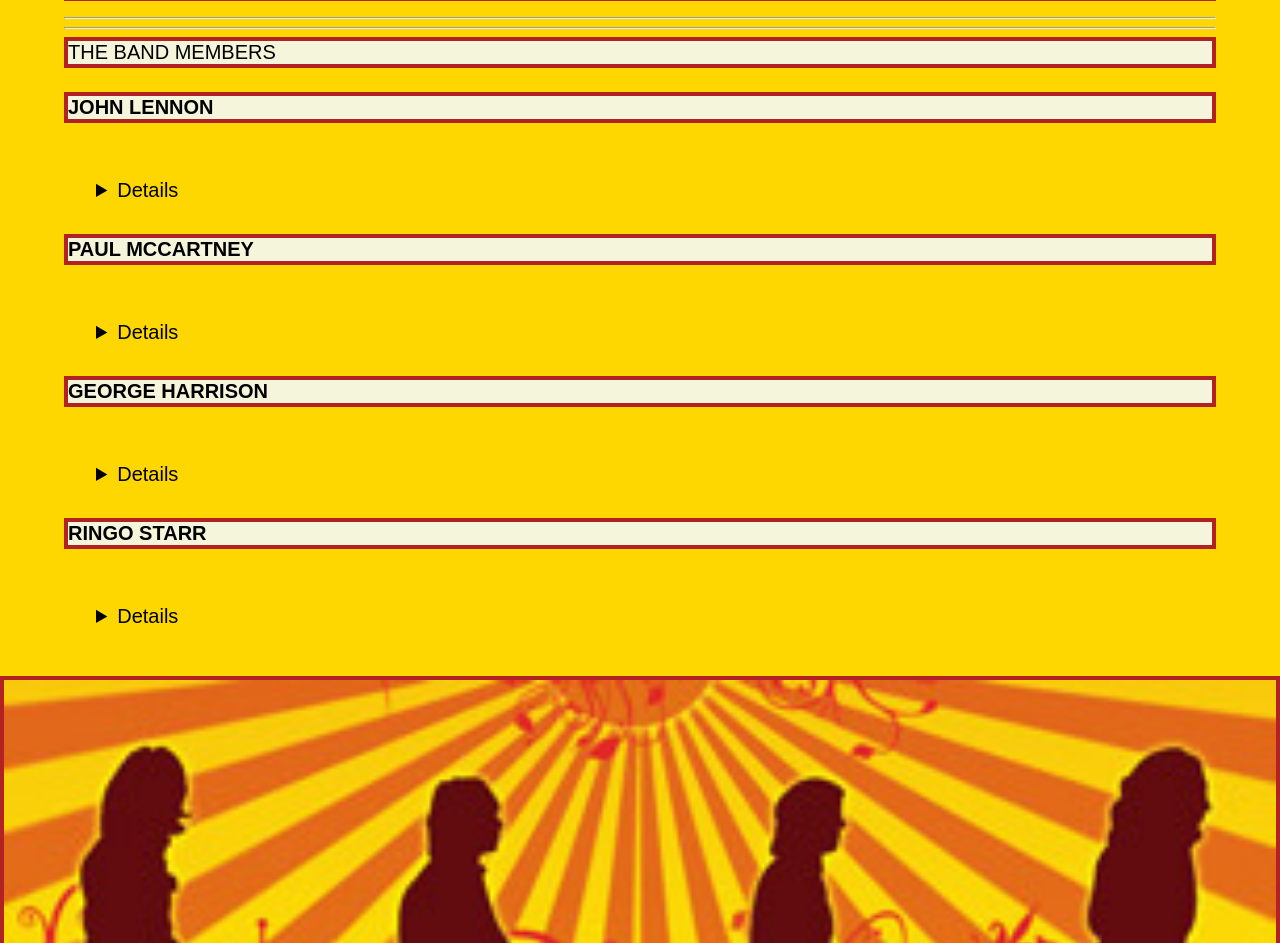
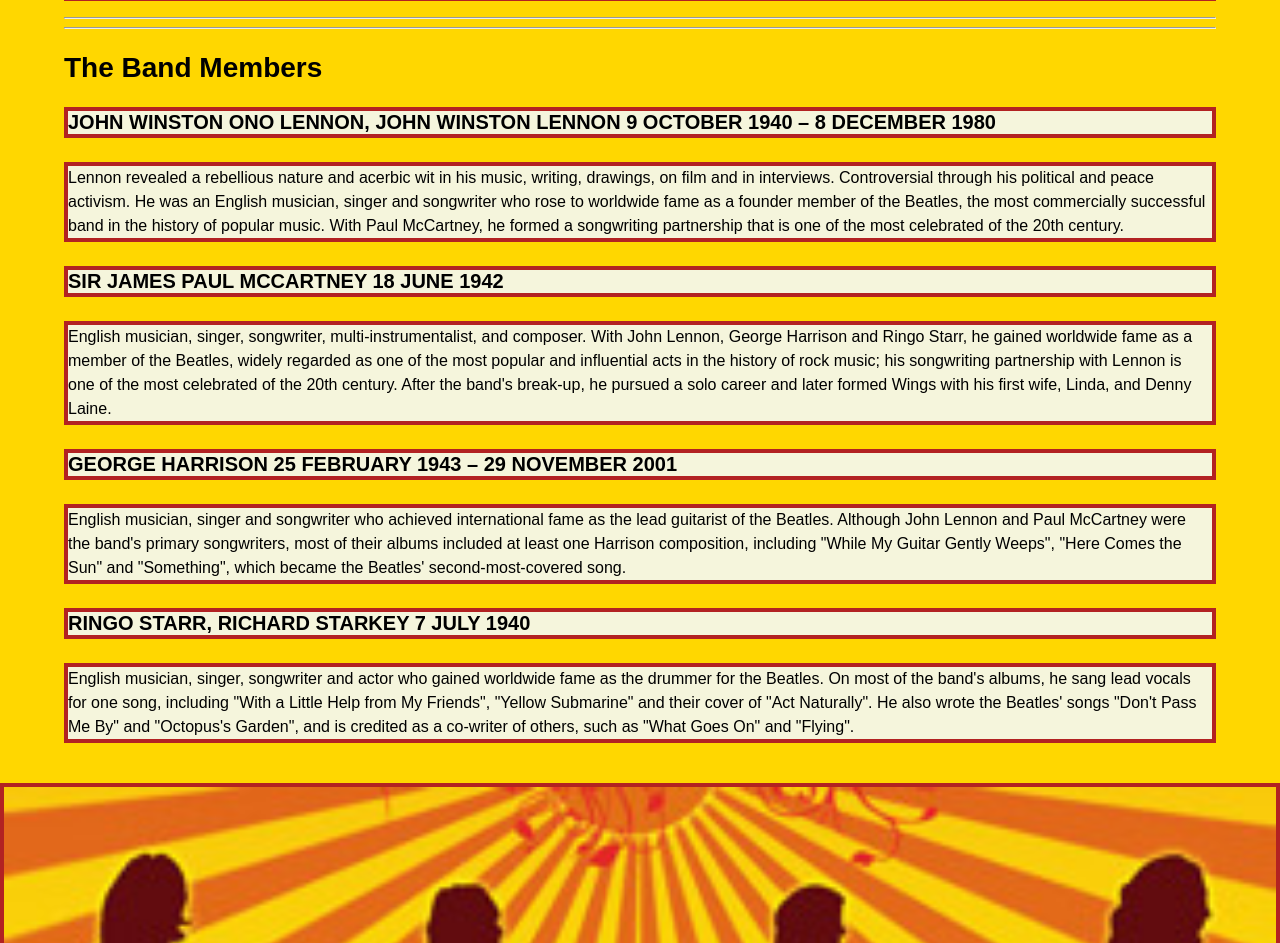
Before and after one commit to victoria-rice/assignment1, a plain HTML site: page index.html in a window 1280 px wide. Shown: the part 2803-3746 px from the top of the page. Drawn offline with Linux system fonts and the light colour scheme.

Commit message:
taken out drop down menus

```diff
--- a/css/general.css
+++ b/css/general.css
@@ -113,6 +113,10 @@ ol {
 }
 
 h2 {
+    font-size:1.75rem
+}
+
+h3 {
     font-weight: normal;
     font-size: 1.25rem;
     text-transform: uppercase;
@@ -120,11 +124,6 @@ h2 {
     border: 4px solid;
     background-color: beige;
     border-color: firebrick;
-}
-
-details {
-    padding: 2rem;
-    font-size: 1.25rem;
 }
 
 footer {
--- a/index.html
+++ b/index.html
@@ -34,8 +34,10 @@
         <hr>
 
         <figure>
-        <img src="images/beatlesuniform.jpg" alt="Beatles Uniform">
+
+            <img src="images/beatlesuniform.jpg" alt="Beatles Uniform">
         <figcaption>One two three four, Can I have a little more? Five six seven eight nine ten, I <em>love</em> you</figcaption>
+
         </figure>
 
         <p>Albums considered part of the band's core catalogue, consisting of the 12 original albums released in their native UK from 1962 to 1970 and the 1967 US Magical Mystery Tour:</p>
@@ -71,34 +73,21 @@
 
         <h2>The Band Members</h2>
 
-        <h2><strong>John Lennon</strong></h2>
+        <h3><strong>John Winston Ono Lennon, John Winston Lennon 9 October 1940 – 8 December 1980</strong></h3>
 
-        <details>
-            <summery>John Winston Ono Lennon, John Winston Lennon; 9 October 1940 – 8 December 1980</summery>
             <p>Lennon revealed a rebellious nature and acerbic wit in his music, writing, drawings, on film and in interviews. Controversial through his political and peace activism. He was an English musician, singer and songwriter who rose to worldwide fame as a founder member of the Beatles, the most commercially successful band in the history of popular music. With Paul McCartney, he formed a songwriting partnership that is one of the most celebrated of the 20th century.</p>
-        </details>
 
-        <h2><strong>Paul McCartney</strong></h2>
+        <h3><strong>Sir James Paul McCartney 18 June 1942</strong> </h3>
 
-        <details>
-            <summery>Sir James Paul McCartney 18 June 1942</summery>
             <p>English musician, singer, songwriter, multi-instrumentalist, and composer. With John Lennon, George Harrison and Ringo Starr, he gained worldwide fame as a member of the Beatles, widely regarded as one of the most popular and influential acts in the history of rock music; his songwriting partnership with Lennon is one of the most celebrated of the 20th century. After the band's break-up, he pursued a solo career and later formed Wings with his first wife, Linda, and Denny Laine.</p>
-        </details>
 
-        <h2><strong>George Harrison</strong></h2>
+        <h3><strong>George Harrison 25 February 1943 – 29 November 2001</strong></h3>
 
-        <details>
-            <summery>George Harrison 25 February 1943 – 29 November 2001</summery>
             <p>English musician, singer and songwriter who achieved international fame as the lead guitarist of the Beatles. Although John Lennon and Paul McCartney were the band's primary songwriters, most of their albums included at least one Harrison composition, including "While My Guitar Gently Weeps", "Here Comes the Sun" and "Something", which became the Beatles' second-most-covered song.</p>
-       </details>
 
-        <h2><strong>Ringo Starr</strong></h2>
+        <h3><strong>Ringo Starr, Richard Starkey 7 July 1940</strong></h3>
 
-        <details>
-            <summery>Ringo Starr, Richard Starkey; 7 July 1940</summery>
-            <p>English musician, singer, songwriter and actor who gained worldwide fame as the drummer for the Beatles. On most of the band's albums, he sang lead vocals for one song, including "With a Little Help from My Friends", "Yellow Submarine" and their cover of "Act Naturally". He also wrote the Beatles' songs "Don't Pass Me By" and "Octopus's Garden", and is credited as a co-writer of others, such as "What Goes On" and "Flying".</p>
-        </details>
-
+        <p>English musician, singer, songwriter and actor who gained worldwide fame as the drummer for the Beatles. On most of the band's albums, he sang lead vocals for one song, including "With a Little Help from My Friends", "Yellow Submarine" and their cover of "Act Naturally". He also wrote the Beatles' songs "Don't Pass Me By" and "Octopus's Garden", and is credited as a co-writer of others, such as "What Goes On" and "Flying".</p>
     </article>
 
     <footer>
```
